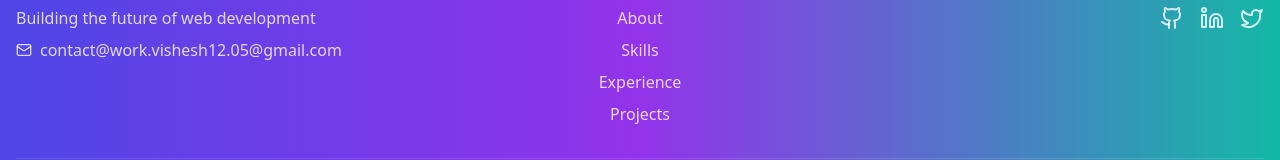
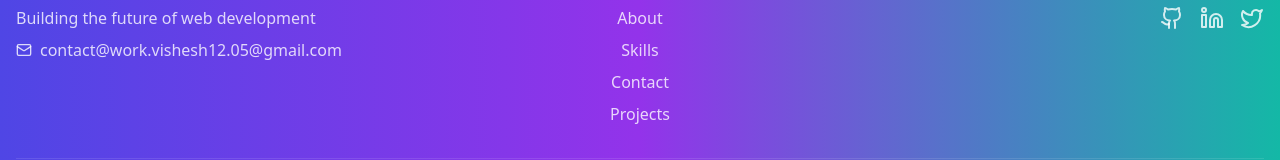
Before and after one commit to VTCodeCraft/Portfolio-Website, a React (Create React App) app: page / in a window 1280 px wide. Shown: the part 4798-4958 px from the top of the page. Built offline with nearby package versions, Linux system fonts and the light colour scheme.

Commit message:
Edit Scripts

```diff
--- a/package.json
+++ b/package.json
@@ -17,6 +17,7 @@
     "typescript": "3.2.1"
   },
   "scripts": {
+    "dev": "react-scripts start",
     "start": "react-scripts start",
     "build": "react-scripts build",
     "test": "react-scripts test --env=jsdom",
--- a/src/components/Footer.js
+++ b/src/components/Footer.jsx
@@ -58,10 +58,10 @@ function Footer() {
               </li>
               <li>
                 <button
-                  onClick={() => scrollToSection("experience")}
+                  onClick={() => scrollToSection("contact")}
                   className="text-white/80 hover:text-teal-200 transition-colors duration-200 cursor-pointer"
                 >
-                  Experience
+                  Contact
                 </button>
               </li>
               <li>
```
Also changed, not shown: src/components/Contact.jsx (renamed from src/components/Contact.js), src/components/Navbar.jsx (renamed from src/components/Navbar.js), src/components/Project.jsx (renamed from src/components/Project.js), src/components/Skill.jsx (renamed from src/components/Skill.js).
